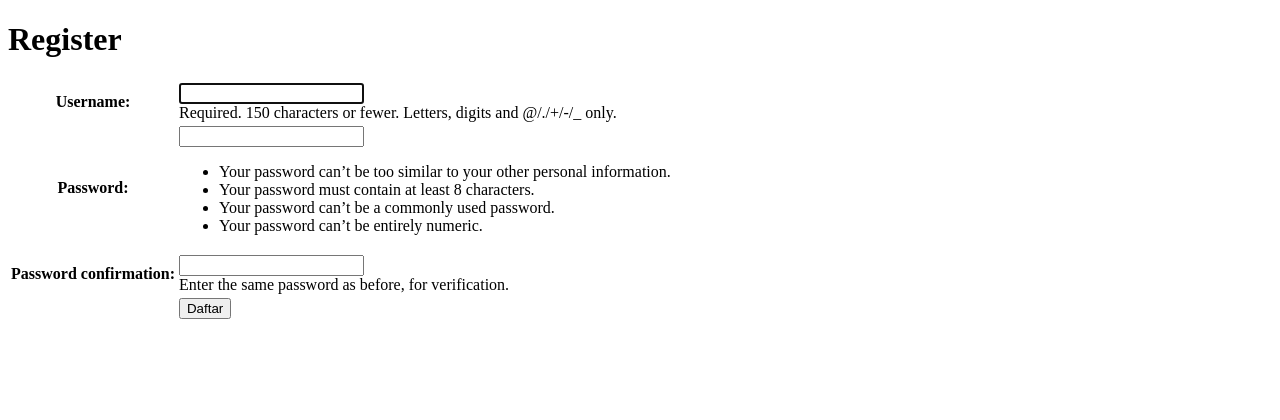
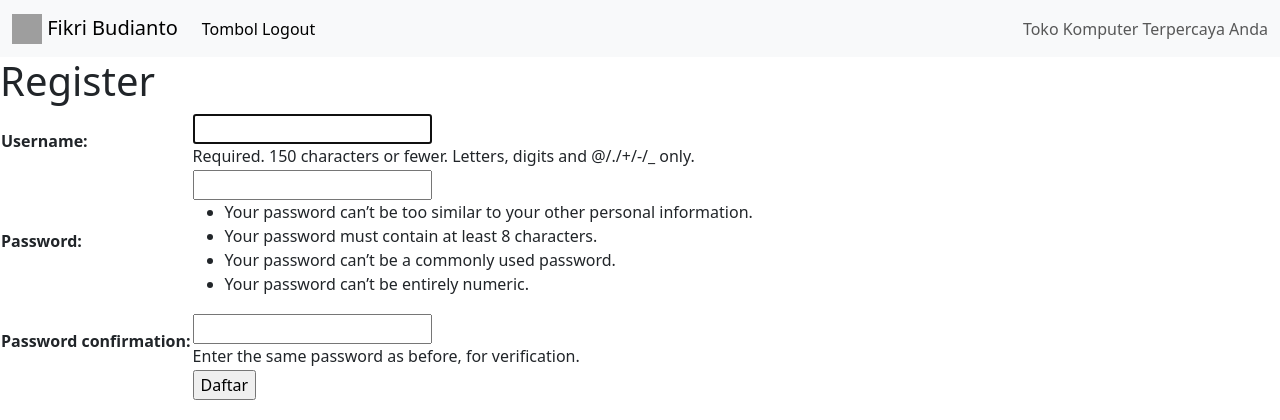
Before and after one commit to budf93/EnterKomputerKWSuper, a Django app: page /register/ in a window 1280 px wide. Shown: the top 420 px of the page. Run offline with Django 4.2, Linux system fonts and the light colour scheme; grey boxes are pictures that could not be loaded.

Commit message:
menyelesaikan tugas

```diff
--- a/EnterKomputerKWSuper/settings.py
+++ b/EnterKomputerKWSuper/settings.py
@@ -116,7 +116,7 @@ USE_TZ = True
 # Static files (CSS, JavaScript, Images)
 # https://docs.djangoproject.com/en/4.2/howto/static-files/
 
-STATIC_URL = 'static/'
+STATIC_URL = 'static/png-clipart-faculty-of-social-and-political-sciences-universitas-indonesia-faculty-of-computer-science-university-of-indonesia-makara-fakultas-ekonomi-dan-bisnis-universitas-indonesia-bachelor-s-thumbnail.png/'
 
 # Default primary key field type
 # https://docs.djangoproject.com/en/4.2/ref/settings/#default-auto-field
--- a/main/urls.py
+++ b/main/urls.py
@@ -3,6 +3,8 @@ from main.views import show_main, create_product, show_xml, show_json, show_xml_
 from main.views import register #sesuaikan dengan nama fungsi yang dibuat
 from main.views import login_user #sesuaikan dengan nama fungsi yang dibuat
 from main.views import logout_user
+from main.views import edit_product
+from main.views import delete_product
 
 app_name = 'main'
 
@@ -16,4 +18,6 @@ urlpatterns = [
     path('register/', register, name='register'), #sesuaikan dengan nama fungsi yang dibuat
     path('login/', login_user, name='login'),
     path('logout/', logout_user, name='logout'),
+    path('edit-product/<int:id>', edit_product, name='edit_product'),
+    path('delete/<int:id>', delete_product, name='delete_product'),
 ]
--- a/main/views.py
+++ b/main/views.py
@@ -90,3 +90,26 @@ def logout_user(request):
     response = HttpResponseRedirect(reverse('main:login'))
     response.delete_cookie('last_login')
     return response
+
+def edit_product(request, id):
+    # Get product berdasarkan ID
+    product = Product.objects.get(pk = id)
+
+    # Set product sebagai instance dari form
+    form = ProductForm(request.POST or None, instance=product)
+
+    if form.is_valid() and request.method == "POST":
+        # Simpan form dan kembali ke halaman awal
+        form.save()
+        return HttpResponseRedirect(reverse('main:show_main'))
+
+    context = {'form': form}
+    return render(request, "edit_product.html", context)
+
+def delete_product(request, id):
+    # Get data berdasarkan ID
+    product = Product.objects.get(pk = id)
+    # Hapus data
+    product.delete()
+    # Kembali ke halaman awal
+    return HttpResponseRedirect(reverse('main:show_main'))
--- a/templates/base.html
+++ b/templates/base.html
@@ -8,9 +8,36 @@
             content="width=device-width, initial-scale=1.0"
         />
         {% block meta %}
+            <meta charset="UTF-8" />
+            <meta name="viewport" content="width=device-width, initial-scale=1">
         {% endblock meta %}
+        <link href="https://cdn.jsdelivr.net/npm/bootstrap@5.3.2/dist/css/bootstrap.min.css" rel="stylesheet" integrity="sha384-T3c6CoIi6uLrA9TneNEoa7RxnatzjcDSCmG1MXxSR1GAsXEV/Dwwykc2MPK8M2HN" crossorigin="anonymous">
+        <script src="https://code.jquery.com/jquery-3.6.0.min.js" integrity="sha384-KyZXEAg3QhqLMpG8r+J4jsl5c9zdLKaUk5Ae5f5b1bw6AUn5f5v8FZJoMxm6f5cH1" crossorigin="anonymous"></script>
+        <script src="https://cdn.jsdelivr.net/npm/@popperjs/core@2.11.8/dist/umd/popper.min.js" integrity="sha384-I7E8VVD/ismYTF4hNIPjVp/Zjvgyol6VFvRkX/vR+Vc4jQkC+hVqc2pM8ODewa9r" crossorigin="anonymous"></script>
+        <script src="https://cdn.jsdelivr.net/npm/bootstrap@5.3.2/dist/js/bootstrap.min.js" integrity="sha384-BBtl+eGJRgqQAUMxJ7pMwbEyER4l1g+O15P+16Ep7Q9Q+zqX6gSbd85u4mG4QzX+" crossorigin="anonymous"></script>
     </head>
 
+    <nav class="navbar navbar-expand-lg bg-body-tertiary">
+        <div class="container-fluid">
+            <a class="navbar-brand" href="#">
+                <img src="https://sidang.cs.ui.ac.id/static/media/fasilkom.5f08cf824cb2e94af912.png" alt="Logo" width="30" height="30" class="d-inline-block align-text-top">
+                Fikri Budianto
+            </a>
+            <button class="navbar-toggler" type="button" data-bs-toggle="collapse" data-bs-target="#navbarText" aria-controls="navbarText" aria-expanded="false" aria-label="Toggle navigation">
+                <span class="navbar-toggler-icon"></span>
+            </button>
+            <div class="collapse navbar-collapse" id="navbarText">
+                <ul class="navbar-nav me-auto mb-2 mb-lg-0">
+                    <li class="nav-item">
+                        <a class="nav-link active" aria-current="page" href="{% url 'main:logout' %}">Tombol Logout</a>
+                    </li>
+                </ul>
+                <span class="navbar-text">
+                Toko Komputer Terpercaya Anda
+                </span>
+            </div>
+        </div>
+    </nav>
     <body>
         {% block content %}
         {% endblock content %}
```
Also changed, not shown: main/templates/edit_product.html (added, +22 -0 lines), main/templates/main.html (+10 -0 lines), README.md, db.sqlite3, 1 other file.
